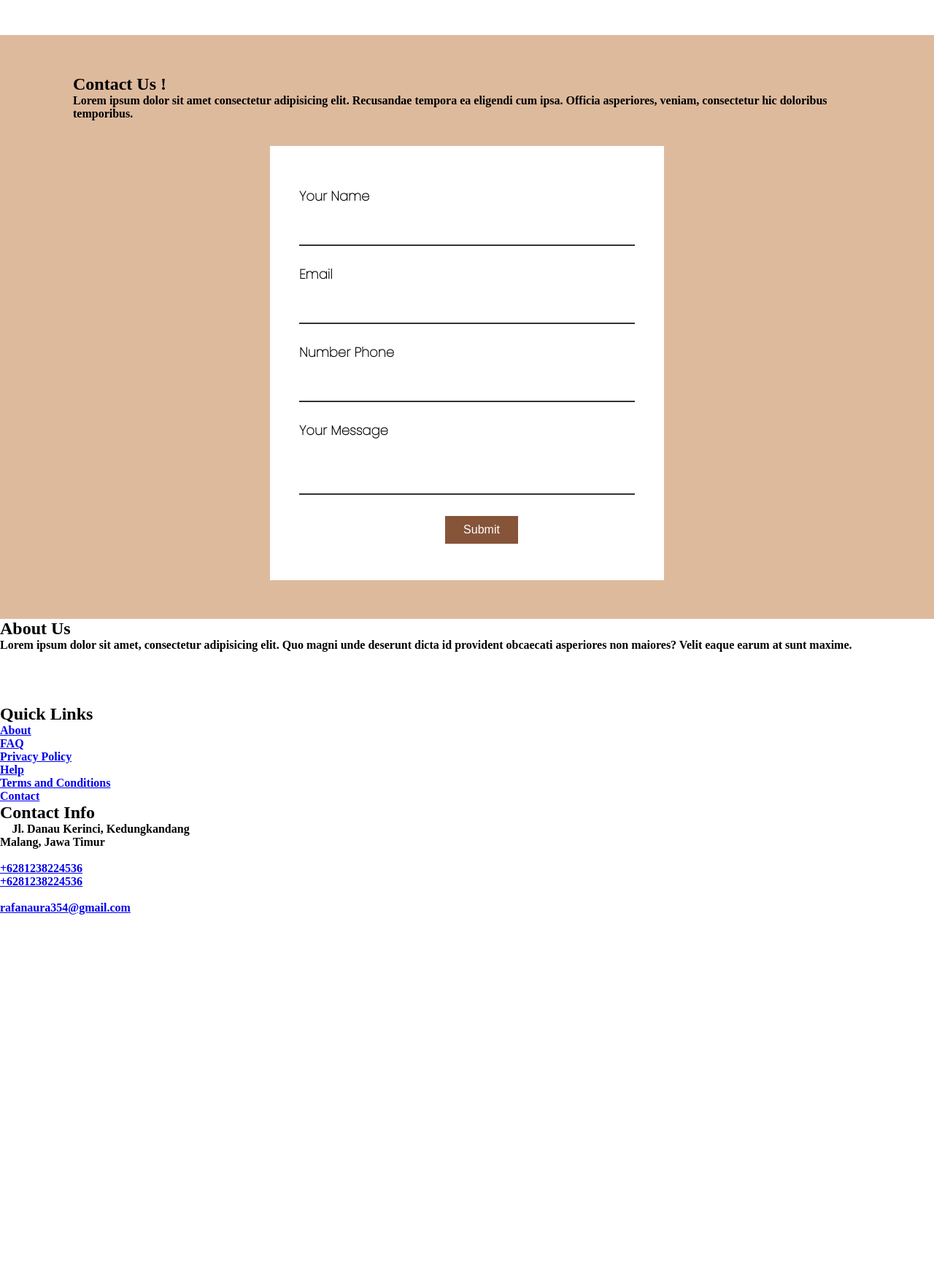
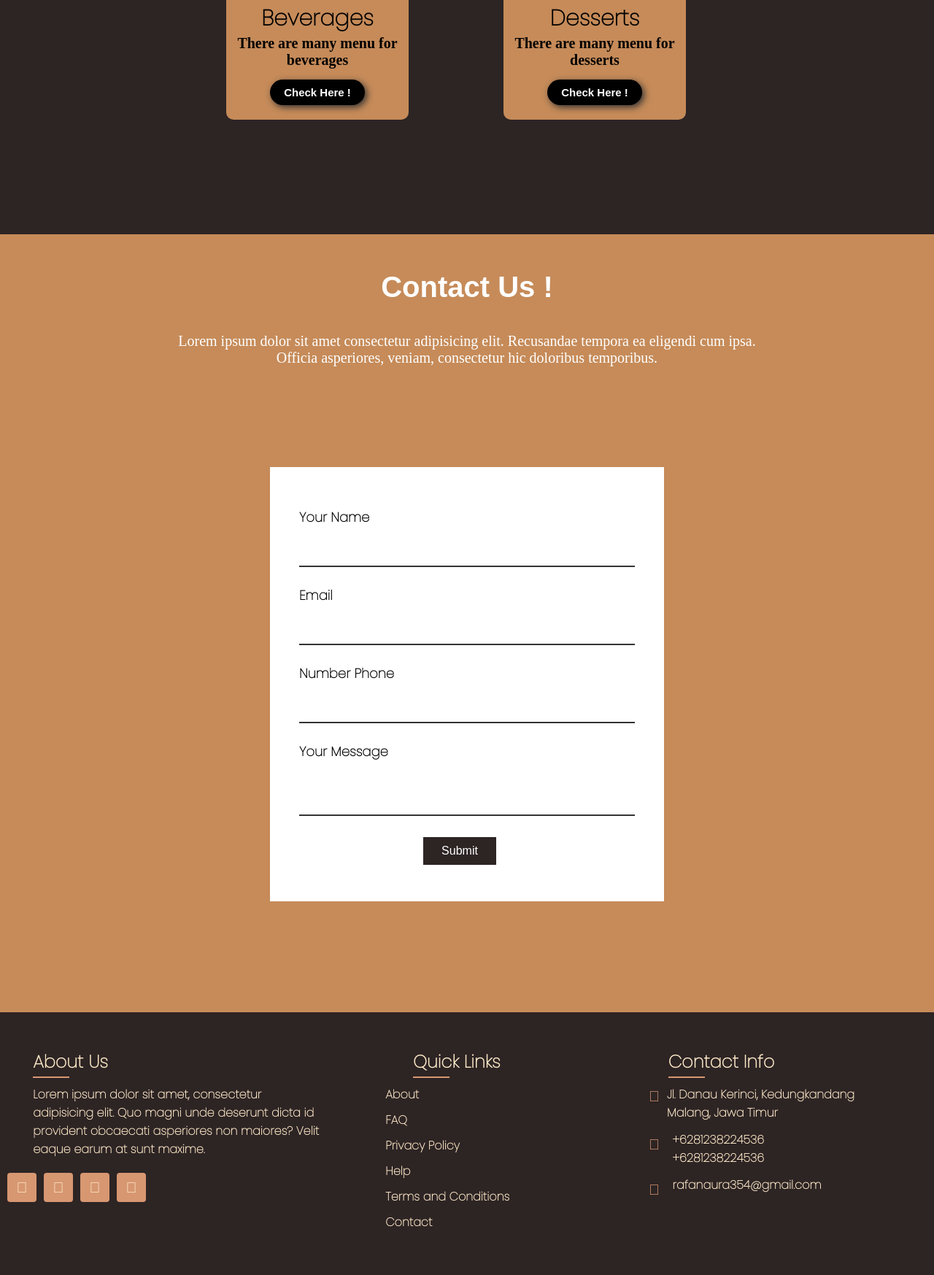
Before and after one commit to Rafanaura/web-beverages-and-desserts, a PHP site: page / in a window 1280 px wide; the page is wider, and only the part inside the window is pictured. Shown: the part 1487-3234 px from the top of that part at 73% size. Before the commit the page ends 2740 px from the top of that part, so only its background shows below. Run offline with PHP 8.4, Linux system fonts and the light colour scheme.

Commit message:
Update style.css

```diff
--- a/style.css
+++ b/style.css
@@ -126,107 +104,107 @@ nav{
     justify-content: center;
     align-items:center;
     height: 100%;
-    background-image: linear-gradient(rgba(0,0,0,0.20),rgba(0,0,0,0.15)), url("image/desserts2.jpg");
+    background-image: url("image/bghome.jpg");
     background-size:cover;
 }
 .home.isi{
     max-width:900px;
     text-align:center;
 }
-
+.section{
+    width:100%;
+    min-height: 100vh;
+    padding-top:15px;
+    background-color:#C68B59;
+}
 .about{
+    width:80%;
+    display:block;
+    margin:auto;
+    padding-top:100px;
+}
+.content-section{
+    float:left;
+    width:55%;
+}
+.content-section .title h2{
+    text-transform:uppercase;
+    font-size:40px;
+    color:white;
+    font-family:Arial, Helvetica, sans-serif;
+}
+.content-section .title p{
+    margin-top:10px;
+    font-family:Arial, Helvetica, sans-serif;
+    font-size:18px;
+    color:white;
+    line-height:1.5;
+}
+.img-section{
+    float:right;
+    width:40%;
+}
+.img-section img{
+    width:90%;
+    height:auto;
+}
+.content{
     position:relative;
     width:100%;
+    min-height:100vh;
+    height: 100%;
+    background-color:#2D2424;
+    background-size:cover;
+    background-repeat:no-repeat;
+}
+.container{
+    position:relative;
+    width:100%;
+    min-height:100vh;
     display:flex;
-    justify-content: space-around;
+    justify-content: center;
     align-items:center;
-    height: 100%;
-    background-color:#F0E5CF;
-    background-size:cover;
+    height: 90%;
+
 }
-
-.about .content p{
-    margin-left: 50%;
+.menu{
+    color:white;
+    padding-top:25px;
+    text-align:center;
+    font-size:30px;
+    font-family:'Poppins', sans-serif;
 }
-
-.about h1{
-    text-align:center;
-    color:#865439;
-    font-size: 40px;
-    font-family:Arial, Helvetica, sans-serif;
-    margin:15px;
-    padding-top:100px;
-    padding-bottom:200px;
-    margin-left:400px;
-}
-.about p{
-    position:relative;
-    right:0;
-    bottom:100px;
-    color: black;
-    font-size:20px;
-    text-align: right;
-    font-family:Arial, Helvetica, sans-serif;
-    padding-bottom:350px;
-    padding-top:0;
+.grid{
     margin:10px;
-    margin-left:400px;
-}
-.about img{
-    position:absolute;
-    top:150px;
-    left:10px;
-    margin:20px;
-    align-items:left;
-    justify-content:left;
-}
-
-.grid{
-    margin:80px;
     display:grid;
     grid-template-columns:repeat(3,1fr);
-    grid-gap:20px;
+    grid-gap:50px;
     align-items:center;
-    padding-left:70px;
+    padding-left:260px;
     padding-top:50px;
+    padding-bottom:30px;
 }
 .grid article{
     border:none;
-    box-shadow:2px 2px 6px 0px rgba(0,0,0,0.3);
-    border-radius:20px;
+    box-shadow:2px white;
+    border-radius:10px;
     text-align:center;
     width:250px;
-    transition:transform .3%;
-    margin-right: 20px;
-    margin-left: 20px;
+    transition:transform .3s;
+    margin-right:40px;
+    margin-left:40px;
+    padding-bottom:20px;
+    background-color:#C68B59;
 }
 .grid article:hover{
     transform:translateY(5px);
     box-shadow:3px 2px 26px 0px rgba(0,0,0,0.3);
-
 }
 .grid article img{
     align-items:center;
     width:100%;
     border-top-left-radius:20px;
     border-top-right-radius:20px;
-}
-.teks{
-    padding:0 20px 20px;
-
-}
-.teks h3{
-    text-transform:uppercase;
-    color:black;
-    font-family:'Poppins',sans-serif;
-    font-size:25px;
-    font-weight:bold;
-}
-#harga h3{
-    color:black;
-    font-family:Cambria, Cochin, Georgia, Times, 'Times New Roman', serif;
-    font-size:15px;
-
 }
 @media (mac-width:760px){
     .grid{
@@ -236,74 +214,38 @@ nav{
 }
 @media (max-width:500px){
     .grid{
-        grid-template-columns:repeat(3,1fr);
-        grid-template-rows:repeat(3,1fr);
+        grid-template-columns:repeat(2,1fr);
+        grid-template-rows:repeat(2,1fr);
     }
     .grid article{
         text-align:center;
     }
 }
-.teks h1{
-    position:relative;
-    text-align:center;
-    top:55px;
-    color:#865439;
-    font-size:25px;
+.content-text h2{
+    color:black;
+    font-family:'Poppins', sans-serif;
+    font-size:30px;
+    font-weight:bold;
 }
-.beverages{
-    position:relative;
-    width:100%;
-    min-height:100vh;
-    height: 100%;
-    background-color:#DEBA9D;
-    background-size:cover;
+.content-text p{
+    color:black;
+    font-family:'Times New Roman', Times, serif;
+    font-size:20px;
 }
-.beverages h1{
-    position:relative;
-    top:30px;
-    color:white;
-    text-align:center;
-    font-size:40px;
-    font-family:Arial, Helvetica, sans-serif;
+.learn{
+    margin-top:15px;
+    width: 130px;
+    height: 35px;
+    font-family: Arial, Helvetica, sans-serif;
+    font-weight: bold;
+    font-size: 15px;
+    background-color: black;
+    border-radius: 20px;
+    color: white;
+    border-color: transparent;
+    box-shadow: 3px 3px 10px #333;
 }
-.minuman h1{
-    padding-top:40px;
-    color:#DEBA9D;
-    text-align:center;
-    font-size:25px;
-    font-family:Arial, Helvetica, sans-serif;
-}
-.minuman{
-    position:relative;
-    top:80px;
-    color:#865439;
-    text-align:left;
-    font-size:23px;
-    font-family:Cambria, Cochin, Georgia, Times, 'Times New Roman', serif;
-}
-.desserts{
-    position:relative;
-    width:100%;
-    min-height:100vh;
-    height: 100%;
-    background-color:#F0E5CF;
-    background-size:cover;
-}
-.makanan h2{
-    position:relative;
-    top:100px;
-    color:#865439;
-    text-align:left;
-    font-size:30px;
-    font-family:Cambria, Cochin, Georgia, Times, 'Times New Roman', serif;
-}
-.teks2 h1{
-   color: #865439;
-   font-family: Arial, Helvetica, sans-serif;
-   font-size:35px;
-   text-align:center;
 
-}
 .contact{
     position:relative;
     min-height:100vh;
@@ -312,21 +254,21 @@ nav{
     justify-content:center;
     align-items:center;
     flex-direction:column;
-    background-color:#DEBA9D;
+    background-color:#C68B59;
     background-size: cover;
 }
-.contact .content{
+.contact .contentcontact{
     max-width:800px;
     text-align:center;
 }
-.contact .content h2{
+.contact .contentcontact h2{
     font-size:40px;
     font-family:Arial, Helvetica, sans-serif;
     text-align:center;
     font-weight:500;
     color: #fff;
 }
-.contact .content p{
+.contact .contentcontact p{
     font-weight:500;
     color:#fff;
     font-size:20px;
@@ -384,12 +326,161 @@ nav{
 }
 .contactform .inputbox input[type="submit"]{
     width: 100px;
-    background:#865439;
+    background-color:#2D2424;
     color:white;
     border:none;
     cursor:pointer;
     padding:10px;
     font-size:16px;
-    margin-left:200px;
+    margin-left:170px;
     margin-right:20px;
 }
+footer{
+    box-sizing: border-box;
+    font-family: 'Poppins', sans-serif;
+    position: relative;
+    width: 100%;
+    height: auto;
+    padding: 50px 10px;
+    background:#2D2424;
+    display: flex;
+    justify-content: space-between;
+    flex-wrap: wrap;
+}
+
+footer .konten{
+    display: flex;
+    justify-content: space-between;
+    flex-wrap: wrap;
+    flex-direction: row;
+}
+
+footer .konten .sec{
+    margin-right: 30px;
+}
+
+footer .konten .sec.aboutus{
+    width: 40%;
+}
+
+footer .konten h2{
+    position: relative;
+    color: #FFEBC9;
+    font-weight: 500;
+    margin-bottom: 15px;
+    margin-left: 7%;
+}
+
+footer .konten  h2:before{
+    content: '';
+    position: absolute;
+    bottom: -5px;
+    left: 0;
+    width: 50px;
+    height: 2px;
+    background: #D79771;
+}
+
+footer p{
+    color: #FFEBC9;
+    margin-left: 7%;
+    margin-right: 15%;
+}
+
+.akun{
+    margin-top: 20px;
+    display: flex;
+}
+
+.akun li{
+    list-style: none;
+}
+
+.akun li a{
+    display: inline-block;
+    width: 40px;
+    height: 40px;
+    background: #D79771;
+    display: flex;
+    justify-content: center;
+    align-items: center;
+    margin-right: 10px;
+    text-decoration: none;
+    border-radius: 4px;
+}
+
+.akun li a:hover{
+    background: #B05B3B;
+}
+
+.akun li a .fa{
+    color: #FFEBC9;
+    font-size: 20px;
+}
+
+.quicklinks{
+    position: relative;
+    width: 25%;
+}
+
+.quicklinks ul li{
+    list-style: none;
+}
+
+.quicklinks ul li a{
+    color: #FFEBC9;
+    text-decoration: none;
+    margin-bottom: 10px;
+    display: inline-block;
+    margin-left: -5%;
+}
+
+.quicklinks ul li a:hover{
+    color: #B05B3B;
+}
+
+.kontak{
+    width: calc(35% - 60px);
+    margin-right: 0 !important;
+}
+
+.kontak .info{
+    position: relative;
+}
+
+.kontak .info li{
+    display: flex;
+    margin-bottom: 16px;
+}
+
+.kontak .info li span:nth-child(1){
+    color: #D79771;
+    font-size: 20px;
+    margin-right: 10px;
+}
+
+.kontak .info li span{
+   color: #FFEBC9;
+}
+
+.kontak .info li a{
+    color: #FFEBC9;
+    text-decoration: none;
+}
+
+.kontak .info li p{
+    margin-left: 2%;
+    margin-top: -1%;
+}
+
+.kontak .info li a:hover{
+    color: #B05B3B;
+}
+
+.copyright{
+    width: 86.8%;
+    background: #B05B3B;
+    padding: 8px 100px;
+    text-align: center;
+    color: #FFEBC9;
+}
```
Also changed, not shown: other parts of style.css (+16 -38 lines).
